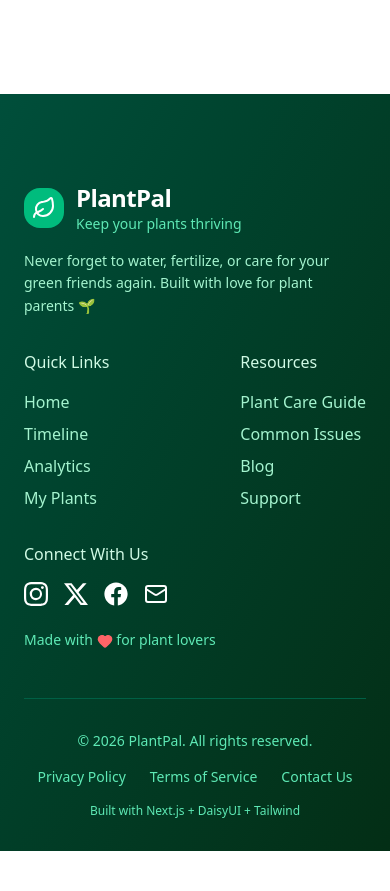
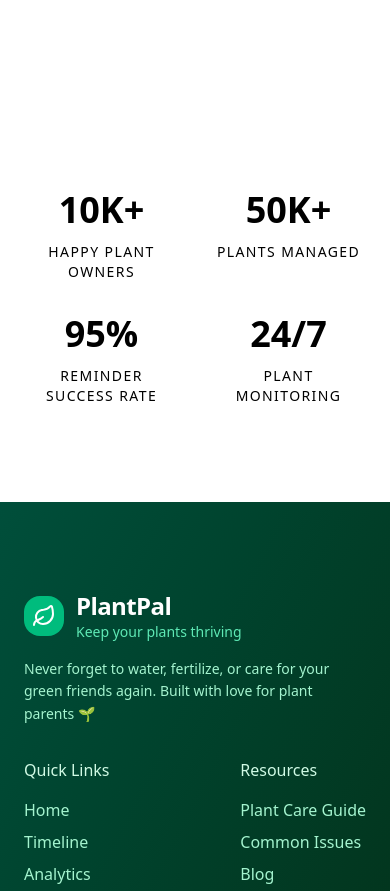
Before and after one commit to toufiqweb/plant-pal, a Next.js app: page / in a window 390 px wide. Shown: the part 9139-10030 px from the top of the page. Before the commit the page ends 9990 px from the top, so only its background shows below. Built offline with nearby package versions, Linux system fonts and the light colour scheme.

Commit message:
StatsSection

```diff
--- a/src/app/page.js
+++ b/src/app/page.js
@@ -1,6 +1,7 @@
 import Banner from "@/components/homePage/Banner";
 import CareStepsSection from "@/components/homePage/CareStepsSection";
 import PlantsSection from "@/components/homePage/PlantsSection";
+import StatsSection from "@/components/homePage/StatsSection";
 import WhyChoosePlantPalSection from "@/components/homePage/WhyChoosePlantPalSection";
 import NavBar from "@/components/shared/navbar/NavBar";
 
@@ -11,6 +12,7 @@ export default function Home() {
       <PlantsSection/>
       <WhyChoosePlantPalSection/>
       <CareStepsSection/>
+      <StatsSection/>
     </>
   );
 }
--- /dev/null
+++ b/src/components/homePage/StatsSection.jsx
@@ -0,0 +1,41 @@
+const StatsSection = () => {
+  const stats = [
+    {
+      number: "10K+",
+      title: "Happy Plant Owners",
+    },
+    {
+      number: "50K+",
+      title: "Plants Managed",
+    },
+    {
+      number: "95%",
+      title: "Reminder Success Rate",
+    },
+    {
+      number: "24/7",
+      title: "Plant Monitoring",
+    },
+  ];
+
+  return (
+    <section className="py-24 bg-primary text-primary-content">
+      <div className="max-w-7xl mx-auto px-6">
+        <div className="grid grid-cols-2 lg:grid-cols-4 gap-8 text-center">
+          {stats.map((stat, index) => (
+            <div key={index}>
+              <h2 className="text-4xl md:text-5xl font-bold mb-3">
+                {stat.number}
+              </h2>
+              <p className="text-primary-content/80 text-sm uppercase tracking-widest">
+                {stat.title}
+              </p>
+            </div>
+          ))}
+        </div>
+      </div>
+    </section>
+  );
+};
+
+export default StatsSection;
```
